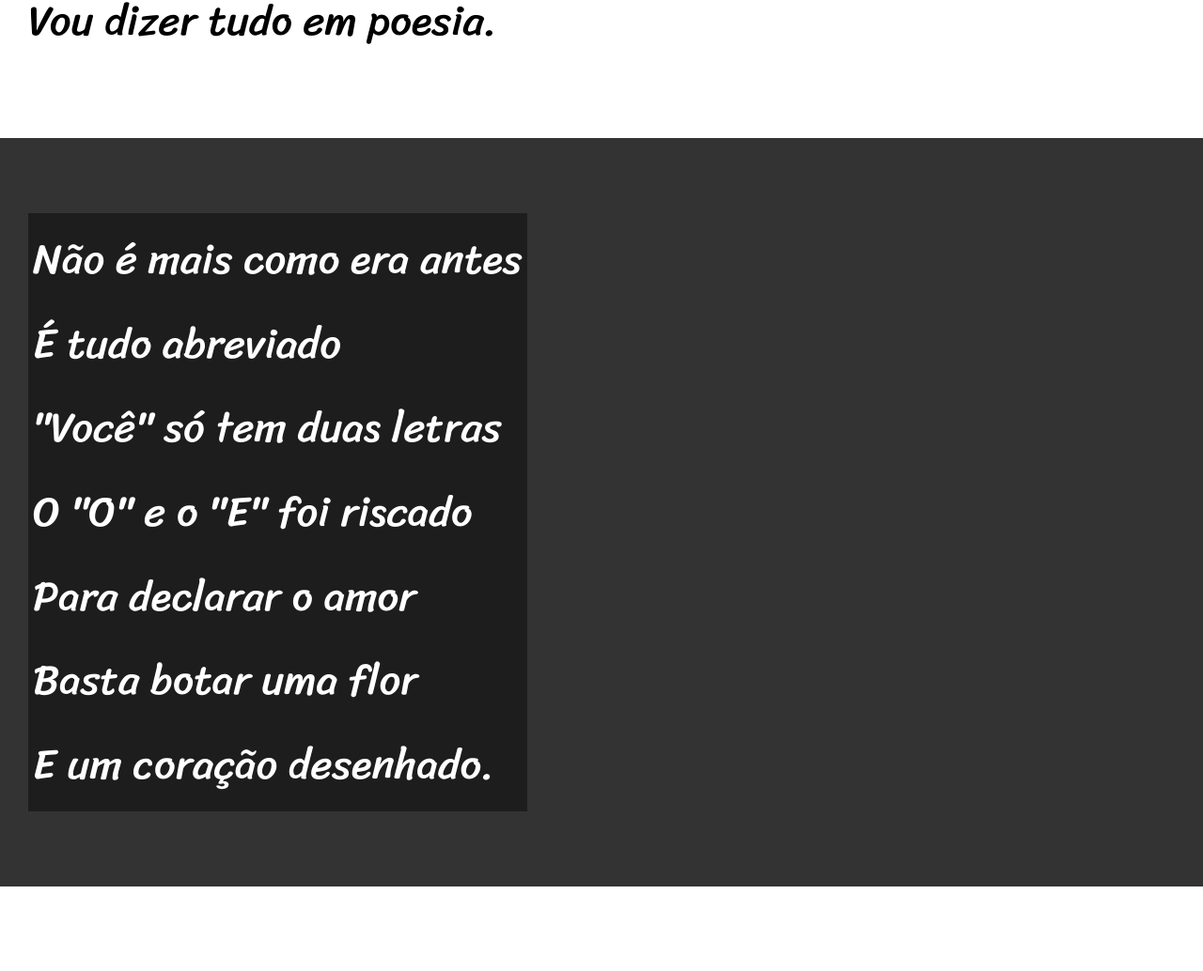
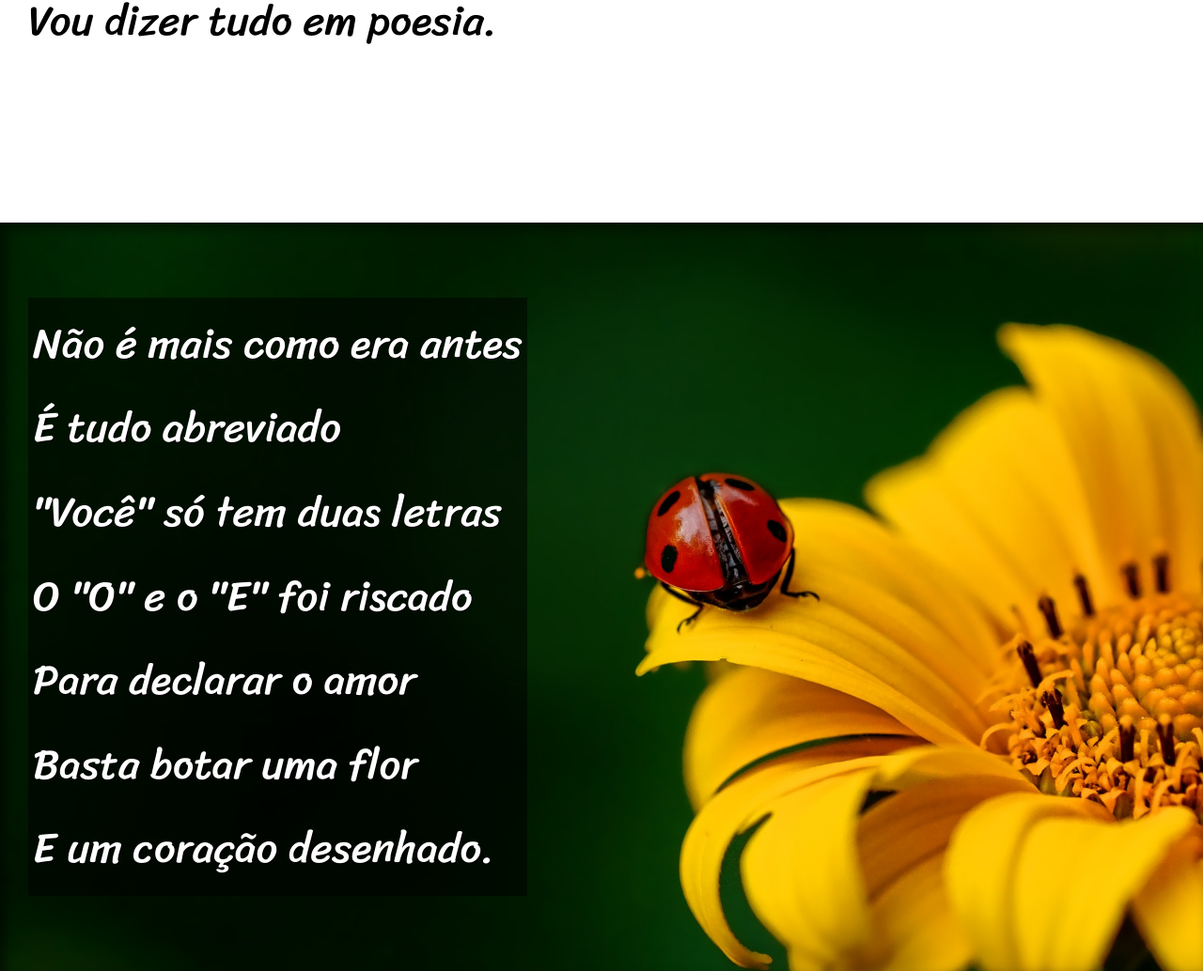
Before and after one commit to dylancandu/HTML-CSS, a plain HTML site: page desafios/desafio012/index.html in a window 1280 px wide. Shown: the part 906-1940 px from the top of the page at 94% size. Drawn offline with Linux system fonts and the light colour scheme.

Commit message:
finalizando o desafio

```diff
--- a/desafios/desafio012/index.html
+++ b/desafios/desafio012/index.html
@@ -27,7 +27,7 @@
 
 
 
-    <section class="imagem">
+    <section class="imagem" id="img01">
         <p>
             Não é mais como era antes <br>
             É tudo abreviado <br>
@@ -62,7 +62,7 @@
 
 
 
-    <section class="imagem">
+    <section class="imagem" id="img02">
         <p>
             Tenho saudade das cartas <br>
             Escritas com a própria mão <br>
--- a/desafios/desafio012/style.css
+++ b/desafios/desafio012/style.css
@@ -55,6 +55,9 @@ section{
     font-family: var(--fonte3);
     font-size: 3.5vw;
 }
+section > p{
+    padding-bottom: 2em;
+}
 
 header a:hover, footer a:hover{
     text-decoration: underline;
@@ -67,14 +70,26 @@ section.normal{
 section.imagem{
     background-color: rgb(51, 51, 51);
     color: white;
+    box-shadow: inset 6px 6px 13px 0px rgba(0, 0, 0, 0.541);
 
-
+    background-attachment: fixed;
 }
 
 section.imagem > p{
     display: inline-block;
     padding: 5px;
-    background-color: rgba(0, 0, 0, 0.432);
+    background-color: rgba(0, 0, 0, 0.521);
+    text-shadow: 1px 1px 0px black;
+
+}
+section#img01 {
+    background-image: url('../desafio012/imagens/background001.jpg');
+    background-position: right center;
+    background-size: cover;
+}
+
+section#img02 {
+    background-image: url('../desafio012/imagens/background002.jpg');
 
 }
 
```
